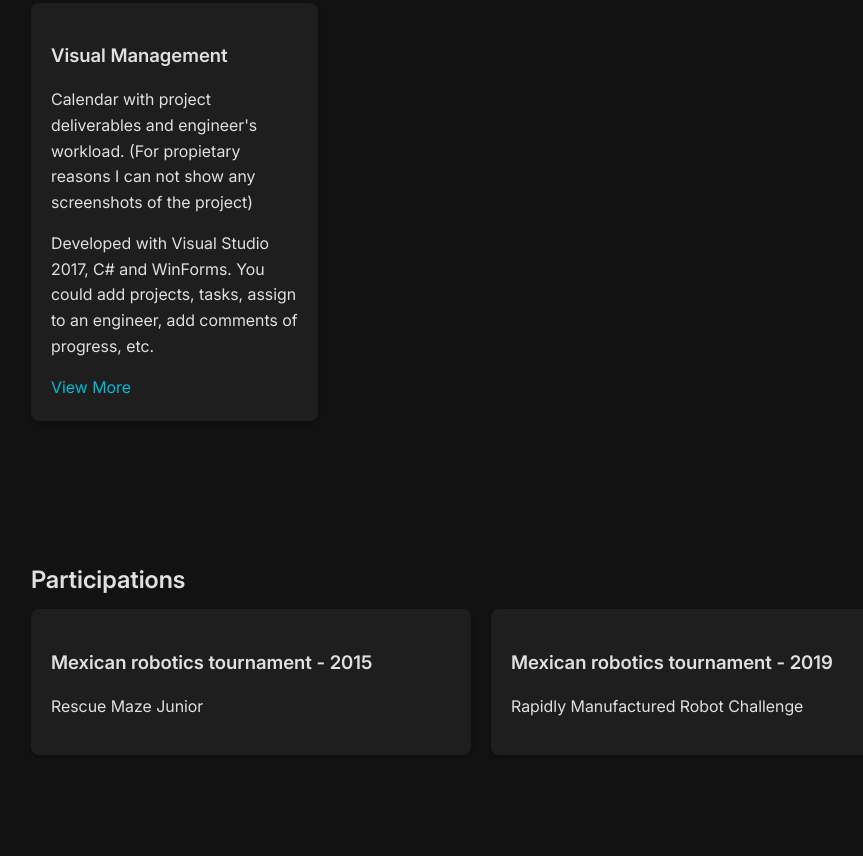
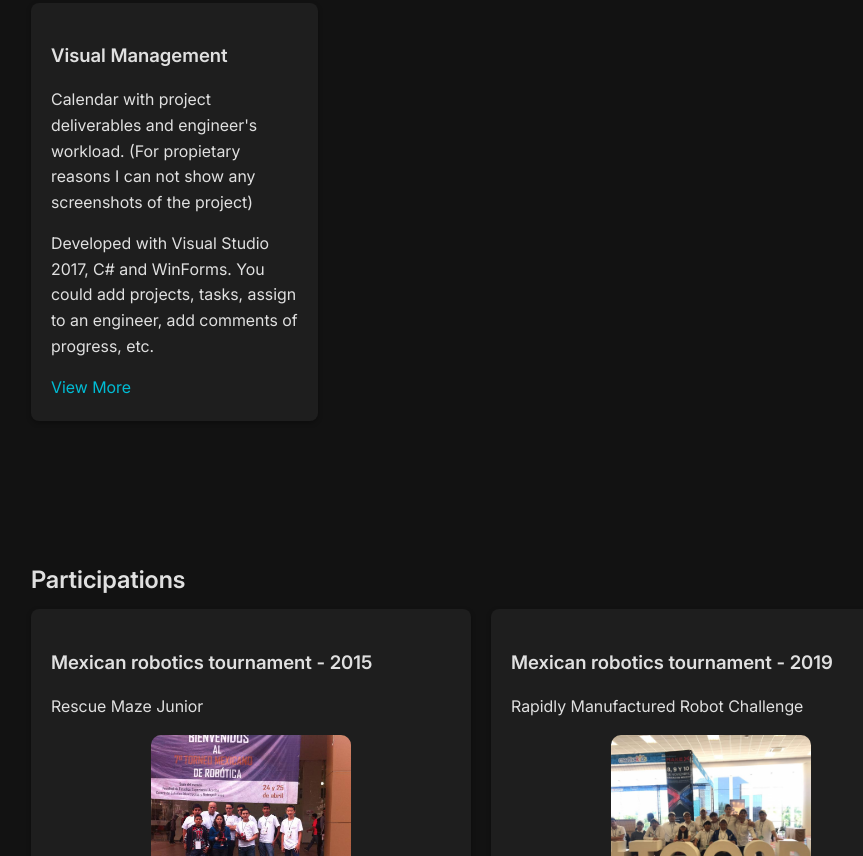
Before and after one commit to pabl0235/pabl0235, a plain HTML site: page index.html in a window 1280 px wide. Shown: the part 1944-2800 px from the top of the page, without its empty margins (159-1022 px from the left). Drawn offline with Linux system fonts and the light colour scheme.

Commit message:
Updating content

```diff
--- a/index.html
+++ b/index.html
@@ -29,7 +29,7 @@
       <img id="pablo-image" style="border-radius:50%;" onclick="iterateClickCount()" src="img/Profile_Photo_2024.jpg" alt="Photo of Pablo Mojica" class="profile-pic">
     </div>
     <h2>Hello, I'm <span class="highlight">Pablo Mojica</span></h2>
-    <p>Mechatronics Engineer | Lifelong Learner | Imperfect Environmentalist | Attempt of photographer</p>
+    <p>Mexican | Mechatronics Engineer | Attempt of photographer</p>
     <div class="hero-buttons">
       <a href="#projects" class="btn">See My Projects</a>
       <a href="#photos" class="btn">See My Photos</a>
@@ -97,10 +97,16 @@
       <div class="card">
         <h3>Mexican robotics tournament - 2015</h3>
         <p>Rescue Maze Junior</p>
+        <div class="card-image">
+          <img id="TMR-image" style="border-radius:5%;" onclick="iterateClickCount()" src="img/TMR_2015.jpg" alt="Photo of Mexican robotics tournament 2015" class="profile-pic">
+        </div>
       </div>
       <div class="card">
         <h3>Mexican robotics tournament - 2019</h3>
         <p>Rapidly Manufactured Robot Challenge</p>
+        <div class="card-image">
+          <img id="TMR-image" style="border-radius:5%;" onclick="iterateClickCount()" src="img/TMR_2019.jpg" alt="Photo of Mexican robotics tournament 2019" class="profile-pic">
+        </div>
       </div>
     </div>
   </section>
--- a/style.css
+++ b/style.css
@@ -128,6 +128,14 @@ a:hover {
   box-shadow: 0 2px 5px rgba(0,0,0,0.3);
 }
 
+.card-image {
+  display: flex;
+  flex-direction: column;
+  justify-content: center;
+  align-items: center;
+  text-align: center;
+}
+
 .contact-links {
   list-style: none;
   padding: 0;
```
Also changed, not shown: img/TMR_2015.jpg (added), img/TMR_2019.jpg (added).
